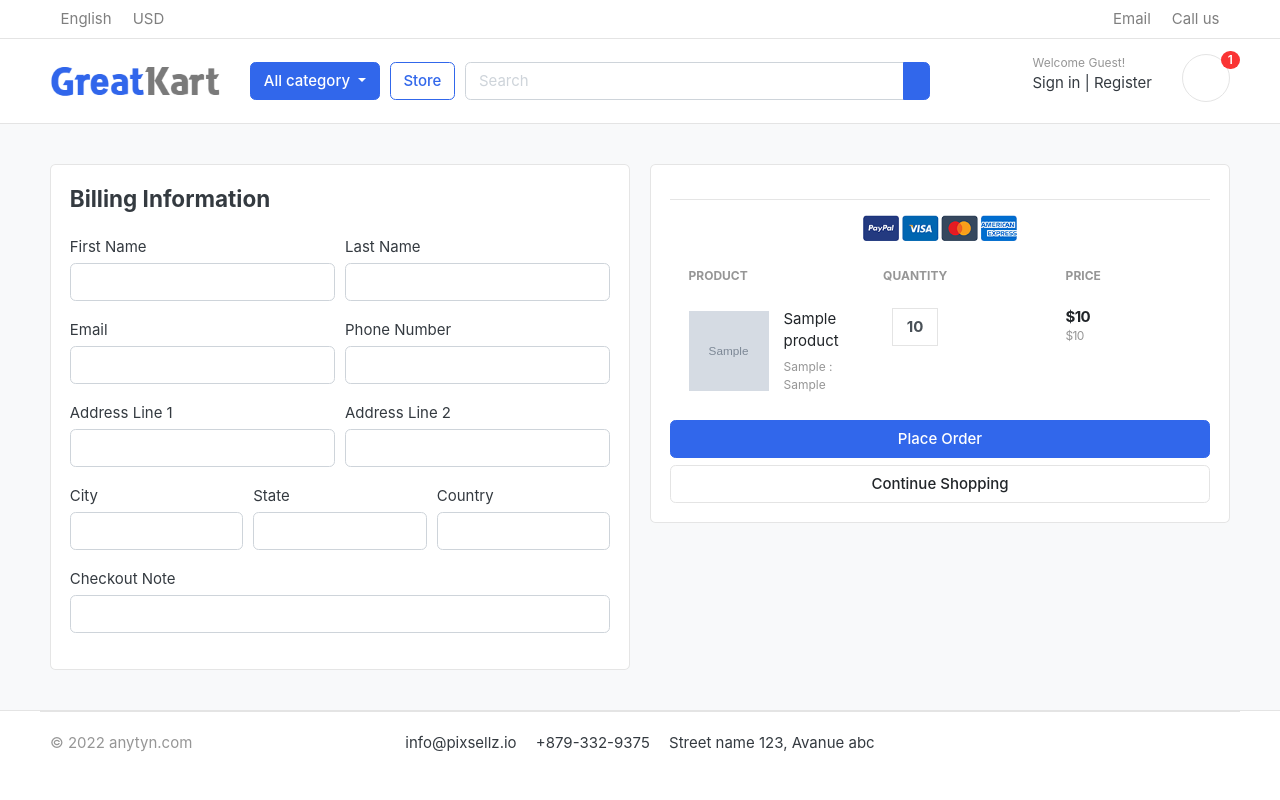
After one commit to ikechiauxtynokorie/anytyn-django, a Django app: template templates/store/checkout.html in a window 1280 px wide. The commit adds this page. Run offline with Django 3.2, Linux system fonts and the light colour scheme; the template is opened without the code that fills it: most values are stand-ins (such as "Sample title", 1, 10 or a date in 2020); grey boxes marked "Sample" are stand-in pictures; some libraries are stand-ins or nearby versions; some web fonts are replaced.

Commit message:
checkout completed

```diff
--- a/accounts/urls.py
+++ b/accounts/urls.py
@@ -9,7 +9,7 @@ urlpatterns = [
     path('login/', views.login, name ='login'),
     path('logout/', views.logout, name ='logout'),
     path('dashboard/', views.dashboard, name ='dashboard'),
-    path('/', views.dashboard, name ='dashboard'),
+    path('', views.dashboard, name ='dashboard'),
 
 
     path('activate/<uidb64>/<token>/', views.activate, name ='activate'),
--- a/cart/context_processor.py
+++ b/cart/context_processor.py
@@ -8,7 +8,10 @@ def counter(request):
     else:
         try:
             cart = Cart.objects.filter(cart_id = _cart_id(request))
-            cart_items = CartItem.objects.all().filter(cart = cart [:1])
+            if request.user.is_authenticated:
+                cart_items = CartItem.objects.all().filter(user = request.user)
+            else:
+                cart_items = CartItem.objects.all().filter(cart = cart [:1])
             for cart_item in cart_items:
                 cart_count += cart_item.quantity
         except Cart.DoesNotExist:
--- a/cart/models.py
+++ b/cart/models.py
@@ -1,5 +1,6 @@
 from django.db import models
 from store.models import Product, Variation
+from accounts.models import Account
 
 # Create your models here.
 
@@ -13,9 +14,10 @@ class Cart(models.Model):
 
 
 class CartItem(models.Model):
+    user = models.ForeignKey(Account, on_delete = models.CASCADE, null = True)
     product = models.ForeignKey(Product, on_delete=models.CASCADE)
     variations = models.ManyToManyField(Variation,blank=True)
-    cart = models.ForeignKey(Cart, on_delete=models.CASCADE)
+    cart = models.ForeignKey(Cart, on_delete=models.CASCADE, null=True)
     quantity = models.IntegerField()
     is_active = models.BooleanField(default=True)
 
--- a/cart/urls.py
+++ b/cart/urls.py
@@ -8,4 +8,6 @@ urlpatterns = [
     path('add_cart/<int:product_id>/', views.add_cart, name='add_cart'),
     path('remove_cart/<int:product_id>/<int:cart_item_id>/', views.remove_cart, name='remove_cart'),
     path('remove_cart_item/<int:product_id>/<int:cart_item_id>/', views.remove_cart_item, name='remove_cart_item'),
+
+    path('checkout/', views.checkout, name='checkout'),
 ]
--- a/store/views.py
+++ b/store/views.py
@@ -25,7 +25,7 @@ def store(request, category_slug=None):
     else:
         products= Product.objects.all().filter(is_available= True).order_by('id')
         products_count = products.count()
-        paginator = Paginator(products, 3)
+        paginator = Paginator(products, 6)
         page = request.GET.get('page')
         paged_products = paginator.get_page(page)
 
--- a/templates/store/cart.html
+++ b/templates/store/cart.html
@@ -119,7 +119,7 @@
                 <p class="text-center mb-3">
                     <img src="{% static './images/misc/payments.png'%}" height="26">
                 </p>
-                <a href="./place-order.html" class="btn btn-primary btn-block"> Checkout </a>
+                <a href="{% url 'checkout' %}" class="btn btn-primary btn-block"> Checkout </a>
                 <a href="{% url 'store'%}" class="btn btn-light btn-block">Continue Shopping</a>
             </div> <!-- card-body.// -->
             </div> <!-- card.// -->
@@ -134,4 +134,4 @@
     </section>
     <!-- ========================= SECTION CONTENT END// ========================= -->
 
-{% endblock %}%
+{% endblock %}
--- /dev/null
+++ b/templates/store/checkout.html
@@ -0,0 +1,176 @@
+{% extends 'base.html'%}
+
+{% load static %}
+
+{% block content %}
+
+
+<section class="section-content padding-y bg">
+
+<div class="container">
+
+    <!-- ============================ COMPONENT 1 ================================= -->
+
+    <div class="row">
+    <aside class="col-lg-6">
+    <div class="card">
+        <div class= "card-body">
+        <h4 class = "card-title mb-4"> Billing Information </h4>
+        <form action= "" method = "POST">
+            {% csrf_token %}
+            {{ form.as_p }}
+
+            <div class= "form-row">
+                <div class = "col form-group">
+                    <label for= "">First Name</label>
+                    <input type= "text" name= "first_name" class= "form-control" required>
+                </div>
+                <div class = "col form-group">
+                    <label for= "">Last Name</label>
+                    <input type= "text" name= "last_name" class= "form-control" required>
+                </div>
+            </div>
+            <div class= "form-row">
+                <div class = "col form-group">
+                    <label for= "">Email</label>
+                    <input type= "text" name= "email" class= "form-control" required>
+                </div>
+                <div class = "col form-group">
+                    <label for= "">Phone Number</label>
+                    <input type= "text" name= "phone_number" class= "form-control">
+                </div>
+            </div>
+            <div class= "form-row">
+                <div class = "col form-group">
+                    <label for="">Address Line 1</label>
+                    <input type= "text" name= "address_line 1" class= "form-control" required>
+                </div>
+                <div class = "col form-group">
+                    <label for= "">Address Line 2</label>
+                    <input type= "text" name= "addres_line 2" class= "form-control">
+                </div>
+            </div>
+            <div class= "form-row">
+                <div class = "col form-group">
+                    <label for= "">City</label>
+                    <input type= "text" name= "city" class= "form-control" required>
+                </div>
+                <div class = "col form-group">
+                    <label for= "">State</label>
+                    <input type= "text" name= "state" class= "form-control" required>
+                </div>
+                <div class = "col form-group">
+                    <label for= "">Country</label>
+                    <input type= "text" name= "country" class= "form-control" required>
+                </div>
+            </div>
+            <div class= "form-row">
+                <div class = "col form-group">
+                    <label for= "">Checkout Note</label>
+                    <input type= "text-area" name= "checkout_note" class= "form-control" >
+                </div>
+            </div>
+        </div>
+
+
+    </div> <!-- card.// -->
+
+        </aside> <!-- col.// -->
+        <aside class="col-lg-6">
+
+            <div class="card">
+            <div class="card-body">
+
+                <hr>
+                <p class="text-center mb-3">
+                    <img src="{% static './images/misc/payments.png'%}" height="26">
+                </p>
+                <table class="table table-borderless table-shopping-cart">
+                    <thead class="text-muted">
+                    <tr class="small text-uppercase">
+                      <th scope="col">Product</th>
+                      <th scope="col" width="120">Quantity</th>
+                      <th scope="col" width="120">Price</th>
+                      <th scope="col" class="text-right" width="200"> </th>
+                    </tr>
+                    </thead>
+                    <tbody>
+
+                    {% for cart_item in cart_items %}
+                    <tr>
+
+                        <td>
+                            <figure class="itemside align-items-center">
+                                <div class="aside"><img src="{{ cart_item.product.product_Image.url }}" class="img-sm"></div>
+                                <figcaption class="info">
+                                    <a href="{{ cart_item.product.get_url }}" class="title text-dark">{{ cart_item.product.product_name }}</a>
+                                    <p class="text-muted small">
+                                        {% if cart_item.variations.all %}
+
+                                          {% for item in cart_item.variations.all %}
+
+                                           {{ item.variation_category | capfirst }} : {{item.variation_value |capfirst }} <br>
+
+                                          {% endfor %}
+
+                                        {% endif %}
+                                    </p>
+                                </figcaption>
+                            </figure>
+                        </td>
+
+                        <td>
+
+                            <!-- col.// -->
+                                        <div class="col">
+                                            <div class="input-group input-spinner">
+                                                <div class="input-group-prepend">
+                                                {% comment %} <a href = "{% url 'remove_cart' cart_item.product.id cart_item.id %}" class="btn btn-light" type="button" id="button-minus"><i class="fa-solid fa-minus"></i>-</a> {% endcomment %}
+                                                </div>
+                                                <input type="text" class="form-control"  value="{{ cart_item.quantity }}">
+                                                <div class="input-group-append">
+                                                <form action = "{% url 'add_cart' cart_item.product.id %}" method = "POST">
+                                                    {% csrf_token %}
+                                                    {% for item in cart_item.variations.all %}
+                                                    <input  type ="hidden" name = "{{ item.variation_category | lower }}" value = "{{ item.variation_value | capfirst}}">
+                                                    {% endfor %}
+
+
+                                                    {% comment %} <button class="btn btn-light" type="submit" id="button-plus"><i class="fa-solid fa-plus"></i> + </button> {% endcomment %}
+                                                </form>
+                                                </div>
+                                            </div> <!-- input-group.// -->
+                                        </div> <!-- col.// -->
+                        </td>
+                        <td>
+                            <div class="price-wrap">
+                                <var class="price">${{ cart_item.sub_total }}</var>
+                                <small class="text-muted"> ${{ cart_item.product.price }} </small>
+                            </div> <!-- price-wrap .// -->
+                        </td>
+
+
+                    </tr>
+                    {% endfor %}
+
+                    </tbody>
+
+                    </table>
+                <a href="#" class="btn btn-primary btn-block"> Place Order </a>
+                <a href="{% url 'store'%}" class="btn btn-light btn-block">Continue Shopping</a>
+
+            </form>
+            </div> <!-- card-body.// -->
+            </div> <!-- card.// -->
+
+    </aside> <!-- col.// -->
+
+
+    </div> <!-- row.// -->
+    <!-- ============================ COMPONENT 1 END .// ================================= -->
+
+    </div> <!-- container .//  -->
+    </section>
+    <!-- ========================= SECTION CONTENT END// ========================= -->
+
+{% endblock %}
```
Also changed, not shown: accounts/views.py (+52 -3 lines), cart/views.py (+147 -64 lines), cart/migrations/0004_auto_20220612_1804.py (added), store/migrations/0004_auto_20220612_1804.py (added).
